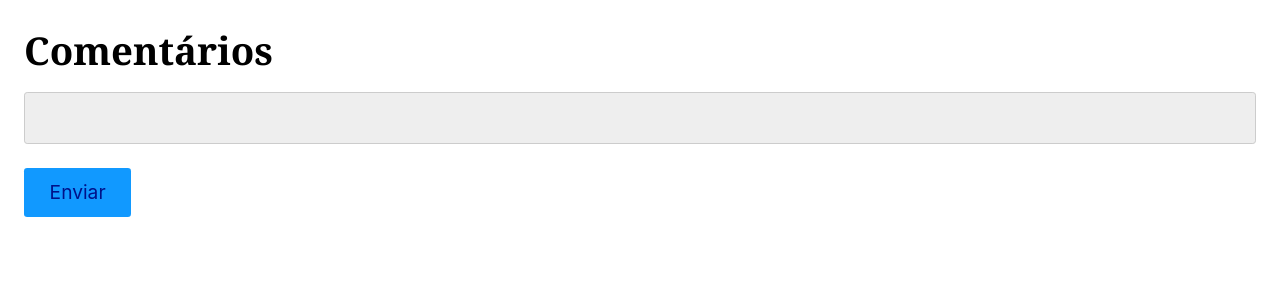
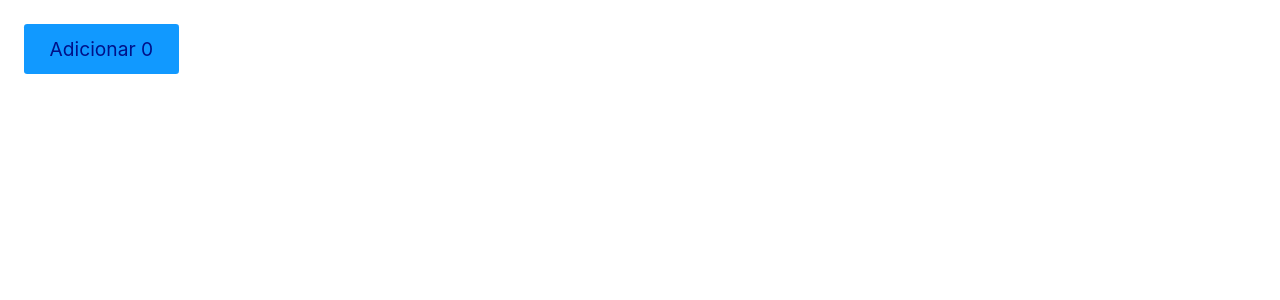
Before and after one commit to Felipe-Monte/treinos-react, a React (Vite) app in the folder exercicios-react/: page / in a window 1280 px wide. Shown: the top 300 px of the page. Built offline with nearby package versions, Linux system fonts and the light colour scheme.

Commit message:
Feat: exercise use ref on time out

```diff
--- a/exercicios-react/src/App.jsx
+++ b/exercicios-react/src/App.jsx
@@ -1,32 +1,25 @@
 import React from "react";
 
 const App = () => {
-  const [comments, setComments] = React.useState([]);
-  const [input, setInput] = React.useState("");
-  const inputElement = React.useRef()
+  const [cart, setCart] = React.useState(0);
+  const [message, setMessage] = React.useState(null);
+  const timer = React.useRef();
 
   function handleClick() {
-    setComments([...comments, input]);
-    setInput("")
-    inputElement.current.focus()
+    setCart(cart + 1);
+    setMessage(`Item adicionado ao carrinho`);
+
+    clearTimeout(timer.current);
+    timer.current = setTimeout(() => {
+      setMessage("");
+    }, 2000);
+    console.log(timer.current);
   }
 
   return (
     <div>
-      <h1>Comentários</h1>
-      <ul>
-        {comments.map((comment) => {
-          return <li key={comment}>{comment}</li>;
-        })}
-      </ul>
-      <input
-        type="text"
-        ref={inputElement}
-        value={input}
-        onChange={({ target }) => setInput(target.value)}
-      />
-      <br />
-      <button onClick={handleClick}>Enviar</button>
+      <p>{message}</p>
+      <button onClick={handleClick}>Adicionar {cart}</button>
     </div>
   );
 };
```
